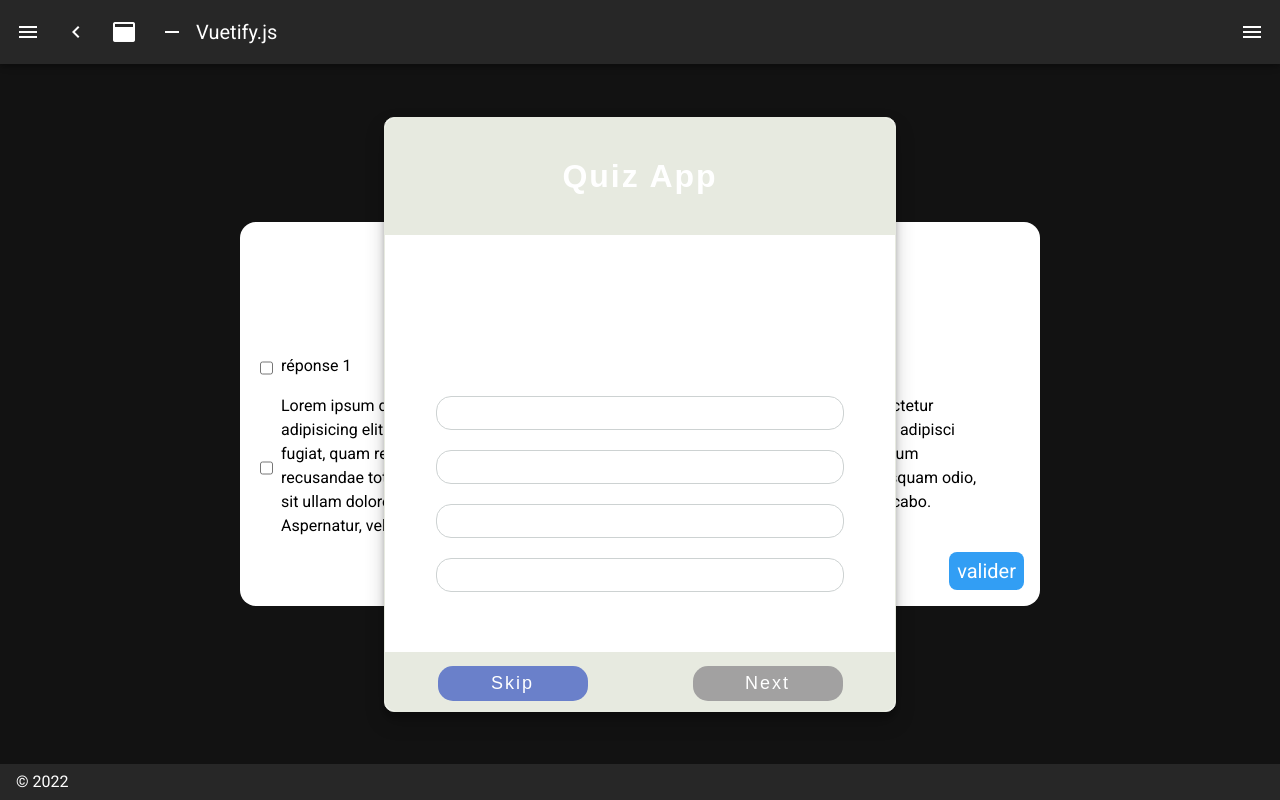
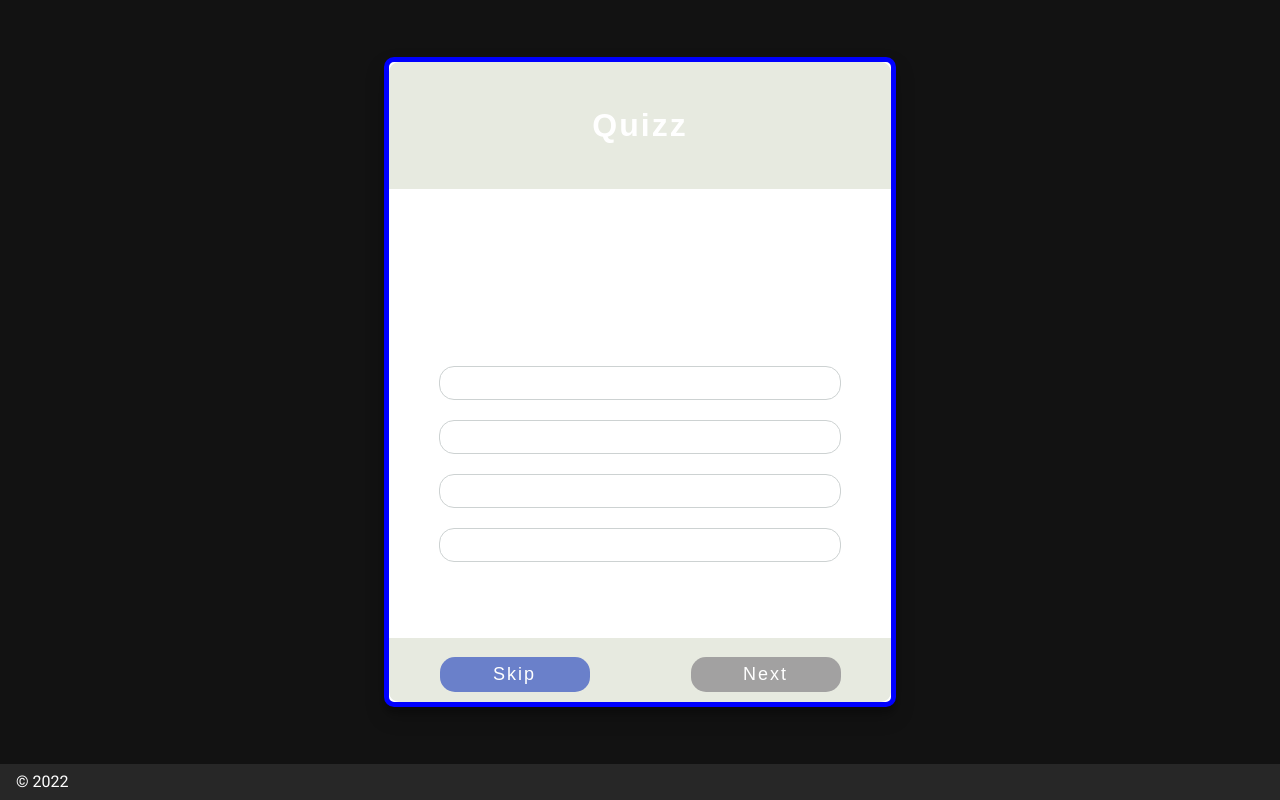
Before and after one commit to mortagh/quizz-Vue.js-NuxtJS, a Nuxt app: page /quizz in a window 1280 px wide. Built offline with nearby package versions, Linux system fonts and the light colour scheme.

Commit message:
mardi 29/03

```diff
--- a/components/quizz.vue
+++ b/components/quizz.vue
@@ -1,13 +1,11 @@
 <template>
   <div class="container-app">
-
         <div class="container-quiz">
           <div class="header-quiz">
-            <h1>Quiz App</h1>
+            <h1>Quizz</h1>
           </div>
           <div class="step-progress" :style="{'width':progress + '%'}"></div>
           <div class="box" v-for="(question,index) in questions.slice(a,b)" :key="index" v-show="quiz">
-
               <div class="box-question">
                 <h2>Question {{b}}/{{questions.length}}</h2>
                 <p>{{question.question}}</p>
@@ -15,15 +13,10 @@
               <div class="box-propositions">
                 <ul>
                   <li v-for="(proposition,index) in question.propositions" :key="index" class="li" @click="selectResponse(proposition,index)" :class=" correct ? check(proposition) : ''">{{proposition.props}} <div class="fas fa-check" v-if="correct ?  proposition.correct: ''"></div><div class="fas fa-times" v-if="correct ?  !proposition.correct: ''"></div></li>
-
                 </ul>
               </div>
-
-
           </div>
           <div class="box-score" v-if="score_show">
-
-
               <h2>Your score is</h2>
               <h2>{{score}}/{{questions.length}}</h2>
               <div class="btn-restart">
@@ -35,24 +28,15 @@
                     <button  @click="skipQuestion()" :style="next ? 'background-color: rgb(106, 128, 202)' : ''">Skip</button>
                     <button  @click="nextQuestion()" :style="!next ? 'background-color: rgb(106, 128, 202)' : ''">Next</button>
                 </div>
-
-
-
           </div>
-
-
-
         </div>
   </div>
 </template>
 
 <script>
-//import HelloWorld from './components/HelloWorld.vue'
-
 export default {
   data(){
     return{
-
       questions:[
         {
           question:"Inside which HTML element do we put the JavaScript ?",
@@ -93,10 +77,7 @@ export default {
             {props:'if (i == 5)',correct:true},
             {props:'if i == 5 then',},
             {props:'if i = 5',},
-
-
           ]
-
         },
         {
           question:"How does a FOR loop start ?",
@@ -105,9 +86,7 @@ export default {
             {props:'for (i <= 5; i++)'},
             {props:'for (i = 0; i <= 5)'},
             {props:'for (i = 0; i <= 5; i++)',correct:true},
-
           ]
-
         },
         {
           question:"How can you add a comment in a JavaScript ?",
@@ -116,9 +95,7 @@ export default {
             {props:'//This is a comment',correct:true},
             {props:'<!--This is a comment-->'},
             {props:'*This is a comment'},
-
           ]
-
         }
       ],
       a:0,
@@ -129,20 +106,16 @@ export default {
       score:0,
       correct:false,
       progress:0,
-
     }
   },
   name: 'quizz',
-
   methods:{
-
     selectResponse(e){
       this.correct = true;
       this.next = false;
       if (e.correct) {
         this.score++;
       }
-
     },
     check(status){
         if (status.correct) {
@@ -165,41 +138,28 @@ export default {
         this.b++;
         this.correct = false;
         this.next = true;
-
       }
-
     },
     skipQuestion(){
       if (!this.next) {
         return;
       }
       this.progress = this.progress + (100/this.questions.length);
-
       if(this.questions.length - 1 == this.a){
         this.score_show = true;
         this.quiz = false;
 
-
       }else{
         this.a++;
         this.b++;
-
       }
-
     },
-
     restartQuiz(){
-
       Object.assign(this.$data, this.$options.data()); // reset data in vue
-
-
     },
-
   }
 }
 </script>
-
-
 <style scoped>
 * {
     font-family: 'Poppins', sans-serif;
@@ -221,7 +181,7 @@ export default {
     background-color: white;
     text-align: center;
     flex-flow: column;
-    border: 1px solid #e7eae0;
+    border: 5px solid blue;
     border-radius: 10px;
     position: absolute;
     top: 0;
@@ -283,7 +243,7 @@ li {
 }
 
 li:hover {
-    /*transform: scale(1.1);*/
+    /* transform: scale(1.1); */
     background-color: #e7eae0;
 }
 
--- a/layouts/default.vue
+++ b/layouts/default.vue
@@ -24,7 +24,7 @@
         </v-list-item>
       </v-list>
     </v-navigation-drawer>
-    <v-app-bar
+    <!-- <v-app-bar
       :clipped-left="clipped"
       fixed
       app
@@ -56,7 +56,7 @@
       >
         <v-icon>mdi-menu</v-icon>
       </v-btn>
-    </v-app-bar>
+    </v-app-bar> -->
     <v-main>
       <v-container>
         <Nuxt />
--- a/pages/geographie.vue
+++ /dev/null
@@ -1,47 +0,0 @@
-<template>
-  <div class="p-geo">
-    <h1> GEOGRAPHIE </h1>
-    <h3>Choisis ta thématique</h3>
-    <div class="container-thematique">
-      <tile-thematique>
-        <h2 class="thematiques">Capital</h2>
-        <p class="desc-thematiques">Lorem ipsum dolor sit amet consectetur adipisicing elit. Autem excepturi iste ad
-          repudiandae iusto suscipit eum tempora asperiores hic minus soluta doloremque quidem dolorem est praesentium,
-          doloribus a totam nesciunt.
-        </p>
-      </tile-thematique>
-      <tile-thematique>
-        <h2 class="thematiques">Population</h2>
-        <p class="desc-thematiques">Lorem ipsum dolor sit amet consectetur adipisicing elit. Quibusdam labore sed illo,
-          facilis a id, ipsum aut, reiciendis consequuntur velit quisquam eos distinctio aperiam! Debitis expedita enim
-          explicabo molestias illum.</p>
-      </tile-thematique>
-      <tile-thematique>
-        <h2 class="thematiques">Superficie</h2>
-        <p class="desc-thematiques">Lorem ipsum, dolor sit amet consectetur adipisicing elit. Debitis autem error hic
-          delectus. Blanditiis neque optio aliquid eius, fugiat debitis sit obcaecati excepturi adipisci? Nobis tempora
-          exercitationem debitis repellendus! Minima?</p>
-      </tile-thematique>
-    </div>
-  </div>
-</template>
-
-<style scoped>
-
-  .p-geo {
-    display: flex;
-    flex-direction: column;
-    align-items: center;
-    justify-content: center;
-    margin-top: 100px;
-    gap: 50px;
-  }
-
-  .container-thematique {
-    display: flex;
-    flex-wrap: wrap;
-    justify-content: center;
-    align-items: center;
-  }
-
-</style>
--- a/pages/histoire.vue
+++ b/pages/histoire.vue
@@ -23,10 +23,10 @@ export default {
              description:"Lorem ipsum dolor sit amet consectetur adipisicing elit. Autem excepturi iste adepudiandae iusto suscipit eum tempora asperiores hic minus soluta doloremque quidem dolorem est praesentium,doloribus a totam nesciunt."},
             {titre: "Inventions",
              description:"Lorem ipsum dolor sit amet consectetur adipisicing elit. Autem excepturi iste ad repudiandae iusto suscipit eum tempora asperiores hic minus soluta doloremque quidem dolorem est praesentium,       doloribus a totam nesciunt."},
-          ]}
-
+          ]
       }
-    }
+  }
+}
 
 </script>
 
--- a/pages/index.vue
+++ b/pages/index.vue
@@ -13,7 +13,6 @@
   import Slider from '../components/Slider.vue'
   export default {
     name: 'IndexApp',
-
     components: {
       Slider
     },
@@ -29,10 +28,12 @@
     margin-top: 100px;
     gap: 50px;
   }
-  .score{
+
+  .score {
     display: flex;
     flex-direction: column;
     align-items: center;
     gap: 16px;
   }
+
 </style>
--- a/pages/quizz.vue
+++ b/pages/quizz.vue
@@ -1,127 +1,10 @@
 <template>
 <div>
-  <div class="container">
-    <h1>La question</h1>
-    <div class="QCM">
-      <div class="row">
-        <div class="reponse">
-          <div class="checkbox">
-            <input type="checkbox" id="scales" name="scales">
-            <label for="scales">réponse 1</label>
-          </div>
-        </div>
-        <div class="reponse">
-          <div class="checkbox">
-            <input type="checkbox" id="scales" name="scales">
-            <label for="scales">réponse 2</label>
-          </div>
-
-        </div>
-      </div>
-      <div class="row">
-        <div class="reponse">
-          <div class="checkbox">
-            <input type="checkbox" id="scales" name="scales">
-            <label for="scales">Lorem ipsum dolor sit amet consectetur adipisicing elit. Dolorum, quae eius adipisci
-              fugiat,
-              quam reiciendis inventore illum recusandae totam temporibus quisquam odio, sit ullam doloremque in quas
-              explicabo. Aspernatur, velit.</label>
-          </div>
-        </div>
-        <div class="reponse">
-          <div class="checkbox">
-            <input type="checkbox" id="scales" name="scales">
-            <label for="scales">Lorem ipsum dolor sit amet consectetur adipisicing elit. Dolorum, quae eius adipisci
-              fugiat,
-              quam reiciendis inventore illum recusandae totam temporibus quisquam odio, sit ullam doloremque in quas
-              explicabo. Aspernatur, velit</label>
-          </div>
-        </div>
-      </div>
-    </div>
-    <button class="valider">valider</button>
-
-  </div>
   <quizz></quizz>
   </div>
 </template>
 
 <style scoped>
-  .container {
-    background-color: white;
-    color: black;
-    border-radius: 16px;
-    width: 800px;
-    display: flex;
-    flex-wrap: wrap;
-    justify-content: center;
-    align-items: center;
-    flex-direction: column;
-    padding: 32px 32px 64px 32px;
-    position: absolute;
-    top: 50%;
-    left: 50%;
-    transform: translateX(-50%) translateY(-50%);
-  }
 
-  .checkbox {
-    display: flex;
-    gap: 8px;
-  }
-
-  label {
-    height: 100%;
-  }
-
-  h1 {
-    display: inline;
-    margin: 32px;
-  }
-
-  .QCM {
-    width: 100%;
-  }
-
-  input {
-    margin-top: 4px;
-  }
-
-  .valider {
-    position: absolute;
-    right: 0;
-    bottom: 0;
-    margin: 16px;
-    outline: none;
-    border: none;
-    padding: 4px 8px;
-    border-radius: 8px;
-    position: absolute;
-    z-index: 1;
-    font-size: 20px;
-    cursor: pointer;
-    display: flex;
-    justify-content: center;
-    align-items: center;
-    background-color: #329EF4;
-    font-weight: 400;
-    color: white;
-  }
-
-  .reponse {
-    margin-bottom: 16px;
-    margin-right: 16px;
-    display: flex;
-    flex-direction: column;
-    flex-basis: 100%;
-    flex: 1;
-    gap: 8px;
-  }
-
-  .row {
-    display: flex;
-    flex-direction: row;
-    flex-wrap: wrap;
-    width: 100%;
-  }
 
 </style>
```
